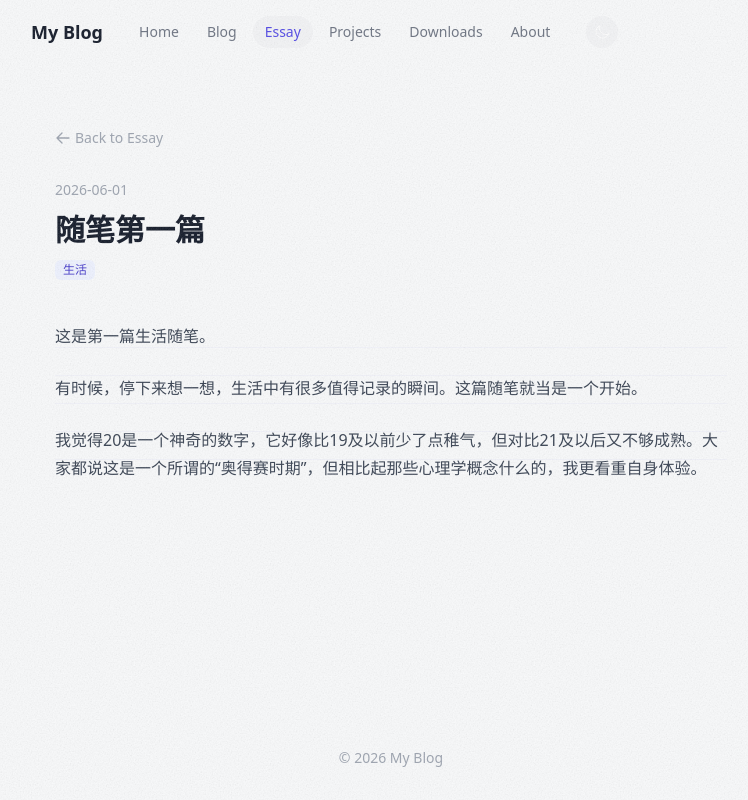
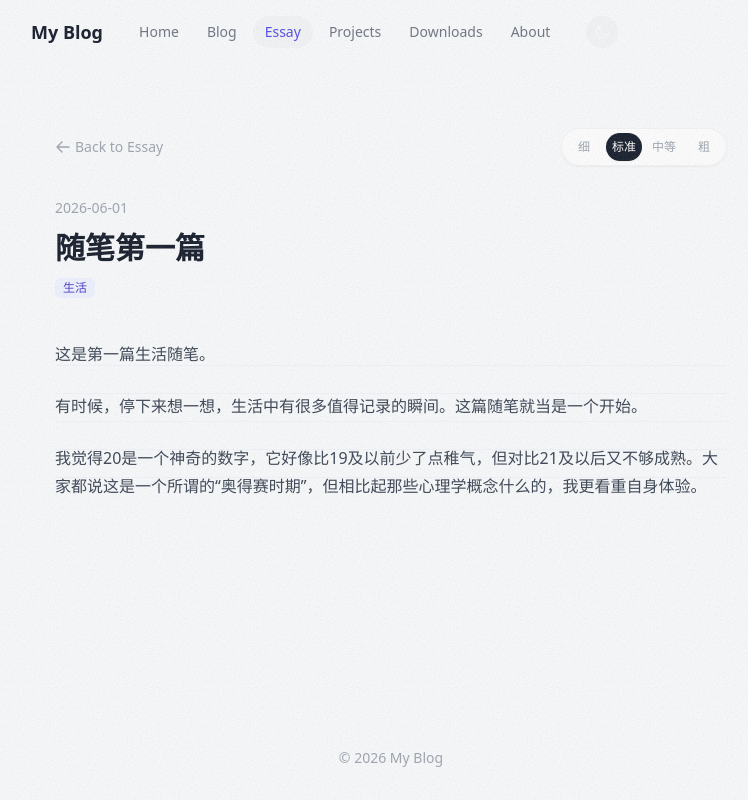
Before and after one commit to 2assqw/my-blog, a Next.js app: page /essay/first-essay in a window 1280 px wide. Shown: the whole page, without its empty margins (249-997 px from the left). Built offline with nearby package versions, Linux system fonts and the light colour scheme.

Commit message:
feat: add font-weight control to essay reader

```diff
--- a/src/app/essay/[slug]/page.tsx
+++ b/src/app/essay/[slug]/page.tsx
@@ -1,5 +1,6 @@
 import { getPost, getEssayPosts } from '@/lib/posts'
 import { MDXRenderer } from '@/components/MDXRenderer'
+import { FontWeightControl } from '@/components/FontWeightControl'
 import { format, parseISO } from 'date-fns'
 import Link from 'next/link'
 import { notFound } from 'next/navigation'
@@ -37,15 +38,18 @@ export default async function EssayDetailPage({ params }: Props) {
       <div className="deco-post-glow deco-post-glow--a" />
       <div className="deco-post-glow deco-post-glow--b" />
       <div className="mx-auto max-w-article px-6 py-16 relative z-[1]">
+        <div className="flex items-center justify-between mb-8">
           <Link
             href="/essay/"
-          className="inline-flex items-center text-sm text-gray-400 hover:text-gray-600 transition-colors mb-8"
+            className="inline-flex items-center text-sm text-gray-400 hover:text-gray-600 transition-colors"
           >
             <svg className="w-4 h-4 mr-1" fill="none" viewBox="0 0 24 24" strokeWidth={2} stroke="currentColor">
               <path strokeLinecap="round" strokeLinejoin="round" d="M10.5 19.5 3 12m0 0 7.5-7.5M3 12h18" />
             </svg>
             Back to Essay
           </Link>
+          <FontWeightControl />
+        </div>
 
         <header className="mb-10">
           <div className="flex items-center gap-3 text-sm text-gray-400 mb-3">
@@ -68,7 +72,7 @@ export default async function EssayDetailPage({ params }: Props) {
           </div>
         </header>
 
-        <article>
+        <article style={{ fontWeight: 'var(--essay-font-weight, 400)' }}>
           <MDXRenderer source={content} />
         </article>
       </div>
--- a/src/app/globals.css
+++ b/src/app/globals.css
@@ -29,6 +29,7 @@
   .dark .bg-brand-100 { background: #312e81; }
   .dark a { color: #818cf8; }
   .dark a:hover { color: #a5b4fc; }
+  .dark .bg-white\/80 { background: rgba(17, 24, 39, 0.8); }
 
   /* Global paper noise texture — SVG feTurbulence, barely visible */
   body::before {
--- /dev/null
+++ b/src/components/FontWeightControl.tsx
@@ -0,0 +1,42 @@
+'use client'
+
+import { useState, useEffect } from 'react'
+
+const WEIGHTS = [
+  { value: 300, label: '细' },
+  { value: 400, label: '标准' },
+  { value: 500, label: '中等' },
+  { value: 700, label: '粗' },
+] as const
+
+export function FontWeightControl() {
+  const [weight, setWeight] = useState(400)
+
+  useEffect(() => {
+    const saved = localStorage.getItem('essay-font-weight')
+    if (saved) setWeight(Number(saved))
+  }, [])
+
+  useEffect(() => {
+    document.documentElement.style.setProperty('--essay-font-weight', String(weight))
+    localStorage.setItem('essay-font-weight', String(weight))
+  }, [weight])
+
+  return (
+    <div className="flex items-center gap-1 bg-white/80 backdrop-blur rounded-full border border-gray-100 px-1 py-1 shadow-sm">
+      {WEIGHTS.map((w) => (
+        <button
+          key={w.value}
+          onClick={() => setWeight(w.value)}
+          className={`w-9 h-7 rounded-full text-xs font-medium transition-all ${
+            weight === w.value
+              ? 'bg-gray-900 text-white shadow-sm'
+              : 'text-gray-400 hover:text-gray-600'
+          }`}
+        >
+          {w.label}
+        </button>
+      ))}
+    </div>
+  )
+}
```
Also changed, not shown: 1 other file (tests, documents, lock files or other folders). Lines whose indentation alone changed are shown as unchanged.
